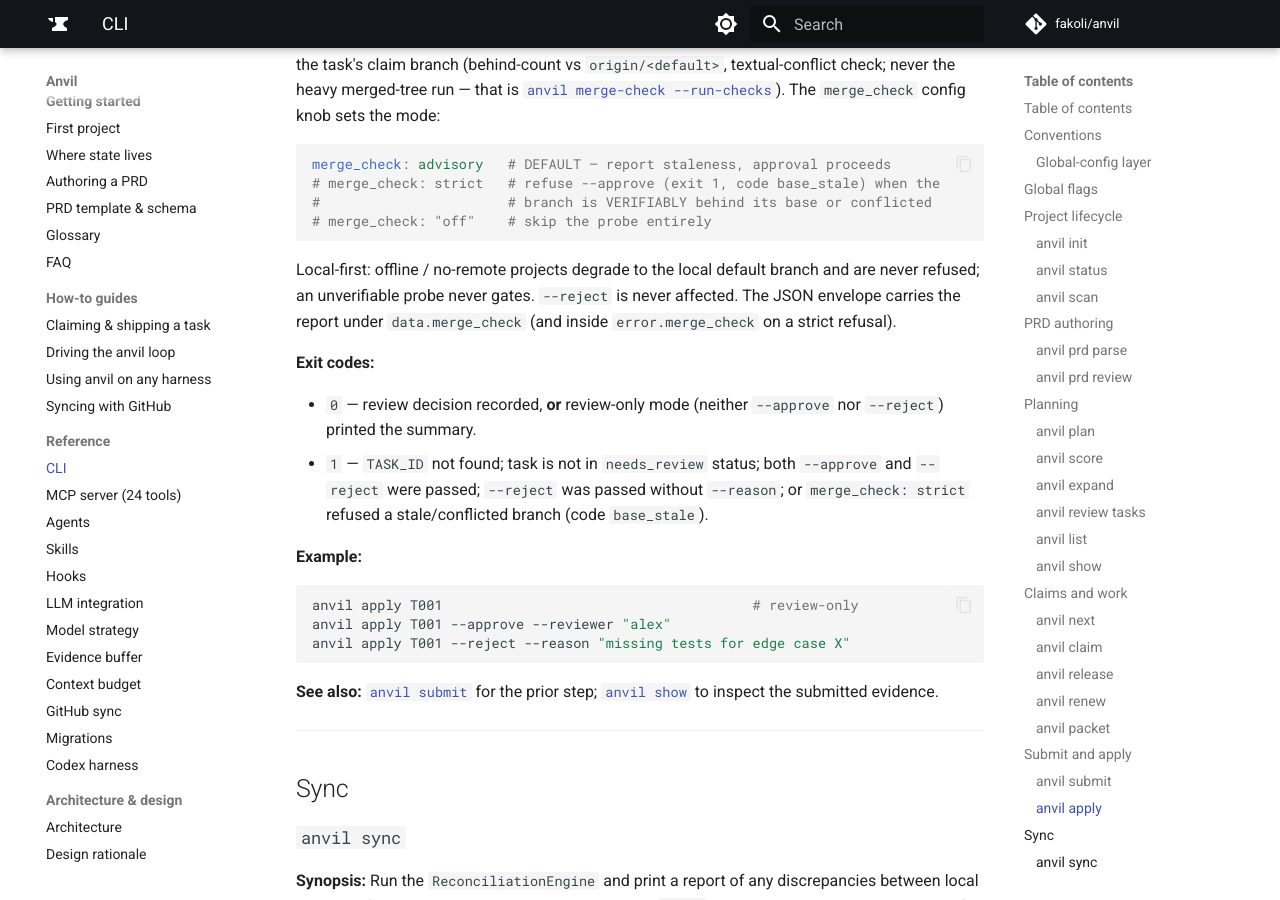
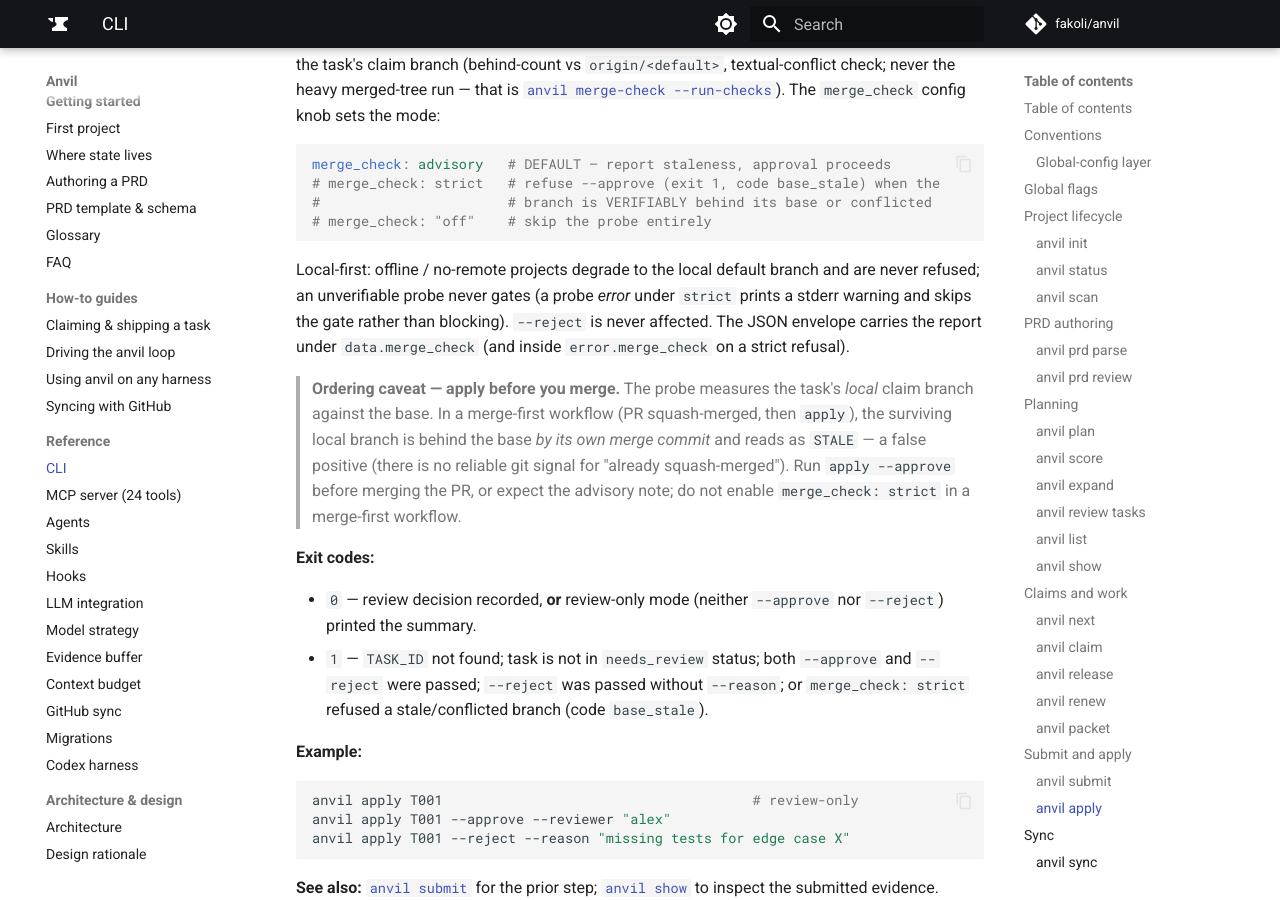
Before and after one commit to fakoli/anvil, an MkDocs documentation site: the page built from docs/cli-reference.md, in a window 1280 px wide and 900 px high, scrolled down 19400 px. Built offline with MkDocs 1.6.1 and Material for MkDocs 9.7.7, drawn with Linux system fonts in a browser that asks for light colours; comment, search, counter and statistics services are not loaded.

Commit message:
fix(apply): merge-check ordering caveat, strict fail-open visibility + test (review findings)
Docs: apply-before-merge ordering caveat — a merge-first workflow reads the
surviving local branch as STALE (no reliable git signal for already-squash-
merged); do not enable strict in a merge-first flow. Code: a probe ERROR
under strict now prints a stderr warning instead of silently skipping the
gate. Test: pins the fail-open guarantee (probe raises under strict →
approve proceeds, merge_check null, warning visible).

Co-Authored-By: Claude Opus 4.8 (1M context) <noreply@anthropic.com>
Claude-Session: https://claude.ai/code/session_01JaQFpwDXt1s2jKayhr4Ehh

````diff
--- a/docs/cli-reference.md
+++ b/docs/cli-reference.md
@@ -922,9 +922,19 @@ merge_check: advisory   # DEFAULT — report staleness, approval proceeds
 ```
 
 Local-first: offline / no-remote projects degrade to the local default
-branch and are never refused; an unverifiable probe never gates. `--reject`
-is never affected. The JSON envelope carries the report under
-`data.merge_check` (and inside `error.merge_check` on a strict refusal).
+branch and are never refused; an unverifiable probe never gates (a probe
+*error* under `strict` prints a stderr warning and skips the gate rather
+than blocking). `--reject` is never affected. The JSON envelope carries the
+report under `data.merge_check` (and inside `error.merge_check` on a strict
+refusal).
+
+> **Ordering caveat — apply before you merge.** The probe measures the
+> task's *local* claim branch against the base. In a merge-first workflow
+> (PR squash-merged, then `apply`), the surviving local branch is behind the
+> base *by its own merge commit* and reads as `STALE` — a false positive
+> (there is no reliable git signal for "already squash-merged"). Run
+> `apply --approve` before merging the PR, or expect the advisory note; do
+> not enable `merge_check: strict` in a merge-first workflow.
 
 **Exit codes:**
 
````
Also changed, not shown: 2 other files.
